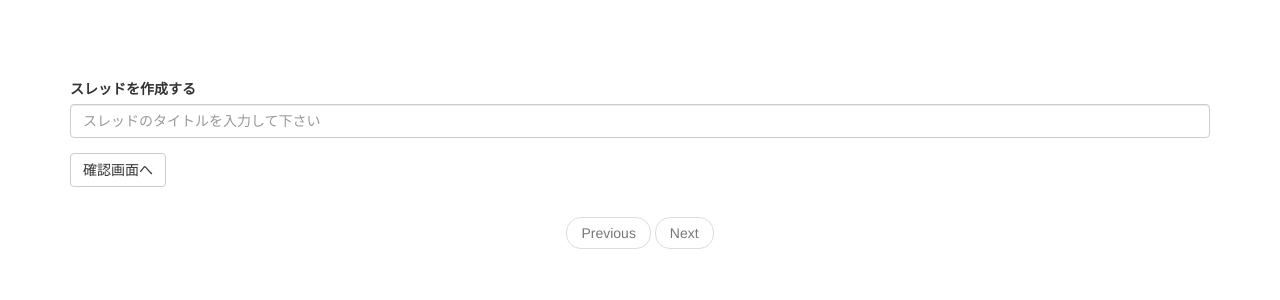
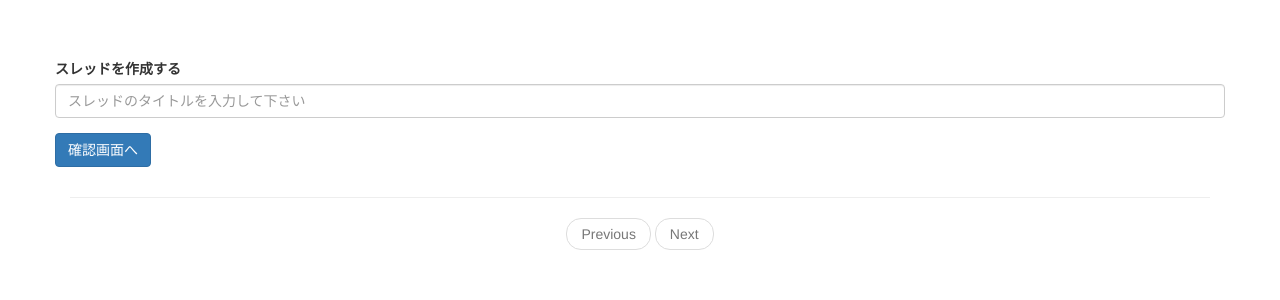
Before and after one commit to takuya542/cakephp, a CakePHP app: the page made by app/View/Thread/index.ctp in a window 1280 px wide. Shown: the part 51-351 px from the top of the page. Run offline with PHP 8.4 and a stand-in for CakePHP, Linux system fonts and the light colour scheme; the template is opened without the code that fills it, so the values that code supplies are empty; some libraries are stand-ins or nearby versions.

Commit message:
fix design

```diff
--- a/app/View/Thread/index.ctp
+++ b/app/View/Thread/index.ctp
@@ -17,18 +17,19 @@
 
 <!-- スレ立て -->
 <!-- ToDo:部品化 -->
-<div class="row" style="margin: 30px 0">
+<div class="row" style="margin-top: 10px; margin-bottom: 30px">
     <form action="/create/confirm" method="post">
         <div class="form-group">
             <label for="exampleInputEmail1">スレッドを作成する</label>
             <input type="text" class="form-control" name="title" placeholder="スレッドのタイトルを入力して下さい">
         </div>
-        <button type="submit" class="btn btn-default">確認画面へ</button>
+        <button type="submit" class="btn btn-primary">確認画面へ</button>
     </form>
 </div>
+<hr>
 
 <?php foreach ($thread_list as $thread): ?>
-<div class="row" style="margin-top: 20px">
+<div class="row" style="margin-bottom: 20px">
 
     <table class="table">
         <caption>スレッドID:<?php echo $thread['id']; ?></caption>
@@ -60,14 +61,14 @@
             <?php endforeach; ?>
         </tbody>
     </table>
+    <a href="/detail/<?php echo $thread['id']; ?>" class="btn btn-default" style="text-align: right">もっと見る</a>
 </div>
-<a href="/detail/<?php echo $thread['id']; ?>" class="btn btn-primary btn-lg btn-block">もっと見る</a>
 
-<div class="row" style="margin: 50px 0">
+<div class="row" style="margin-bottom: 50px">
     <form action="/response/confirm/<?php echo $thread['id'] ?>" method="post">
         <div class="form-group">
             <label for="exampleInputEmail1">レスする</label>
-            <input type="text" class="form-control" name="comment" placeholder="レスを入れて">
+            <input type="text" class="form-control" name="comment" placeholder="内容を必ず入力して下さい">
         </div>
         <?php if ($USER): ?>
             <a href="#albumModal" id="albumModal" class="btn btn-default" onClick="albumModal()">写真を投稿</a>
@@ -76,9 +77,10 @@
         <?php endif; ?>
         <input type="hidden" id="picture_source" name="picture_source">
         <input type="hidden" id="picture_id"     name="picture_id">
-        <button type="submit" class="btn btn-default">確認画面へ</button>
+        <button type="submit" class="btn btn-primary">確認画面へ</button>
     </form>
 </div>
+<hr>
 <?php endforeach; ?>
 
 <nav>
```
Also changed, not shown: app/View/Thread/detail.ctp (+6 -6 lines).
